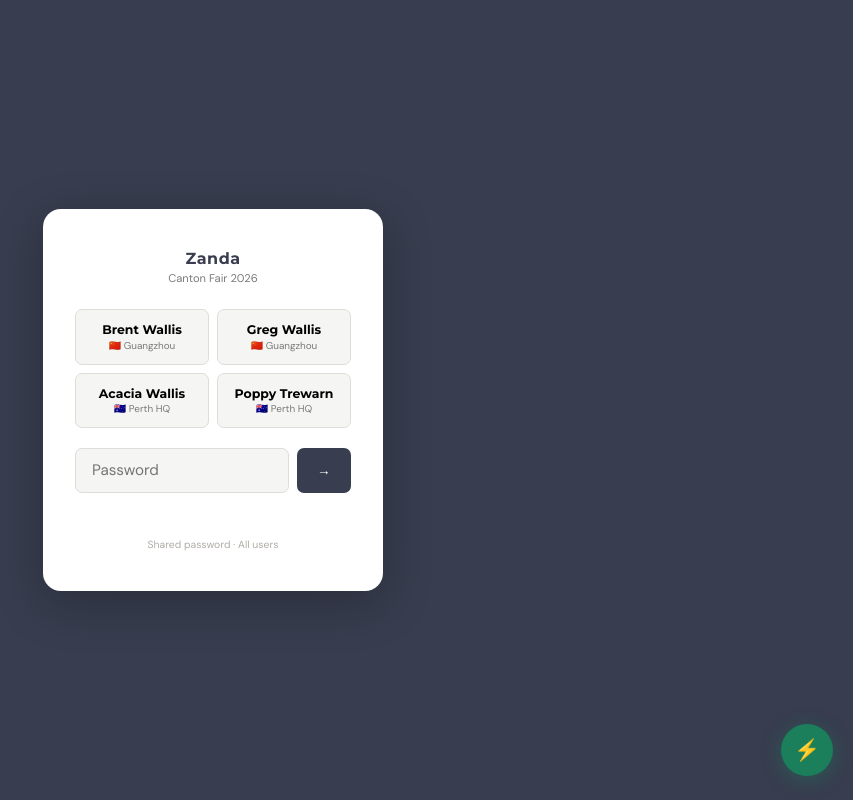
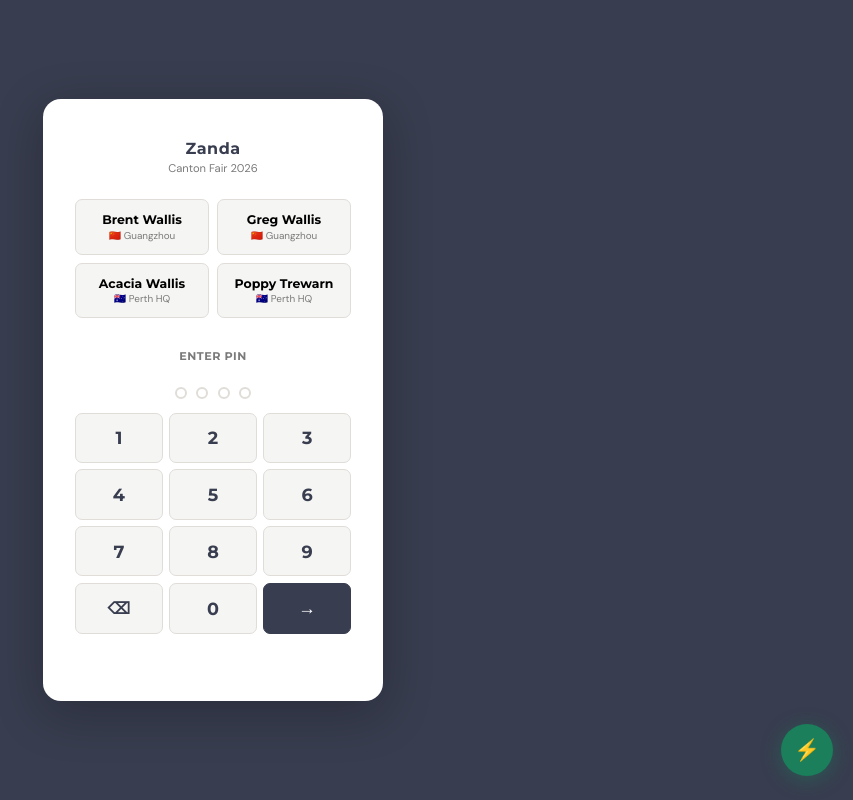
Before and after one commit to ZandaZigHub/cantonfair, a plain HTML site: page index.html in a window 1280 px wide. Shown: the whole page, without its empty margins (427-1280 px from the left). Drawn offline with Linux system fonts and the light colour scheme.

Commit message:
index.html

```diff
--- a/index.html
+++ b/index.html
@@ -40,6 +40,8 @@ body{font-family:'DM Sans',sans-serif;background:var(--bg);color:var(--text);min
 .login-btn{width:100%;padding:.85rem;background:var(--navy);color:#fff;border:none;border-radius:var(--rs);font-family:'Montserrat',sans-serif;font-size:.85rem;font-weight:700;cursor:pointer;letter-spacing:.5px;text-transform:uppercase;transition:.15s}
 .login-btn:hover{background:var(--navy-dk)}
 .le{color:var(--red);font-size:.78rem;min-height:1.1rem;margin-top:.35rem;font-family:'Montserrat',sans-serif}
+.pin-key{padding:.85rem;border:1.5px solid var(--border);border-radius:var(--rs);background:var(--bg);font-family:'Montserrat',sans-serif;font-weight:700;font-size:1.1rem;cursor:pointer;transition:.12s;color:var(--navy);-webkit-tap-highlight-color:transparent;user-select:none}
+.pin-key:active{background:var(--navy);color:#fff;border-color:var(--navy);transform:scale(.95)}
 
 /* ── SHELL ── */
 #app{display:none;flex-direction:column;min-height:100vh}
@@ -354,12 +356,32 @@ textarea.fi{resize:vertical;min-height:60px}
         <span class="user-btn-role">🇦🇺 Perth HQ</span>
       </button>
     </div>
-    <div class="pw-row">
-      <input class="pw-input" type="password" id="pw-input" placeholder="Password" onkeydown="if(event.key==='Enter')doLogin()">
-      <button class="login-btn" style="width:auto;padding:.7rem 1.25rem" onclick="doLogin()" ontouchstart="event.preventDefault();doLogin()">→</button>
+    <!-- PIN display -->
+    <div id="pin-display" style="display:flex;justify-content:center;gap:.5rem;margin-bottom:.85rem;height:2.2rem;align-items:center">
+      <span style="font-size:.7rem;color:var(--muted);font-family:'Montserrat',sans-serif;font-weight:700;text-transform:uppercase;letter-spacing:.5px">Enter PIN</span>
+    </div>
+    <div id="pin-dots" style="display:flex;justify-content:center;gap:.6rem;margin-bottom:.85rem">
+      <div id="pd0" style="width:12px;height:12px;border-radius:50%;border:2px solid var(--border);background:#fff;transition:.15s"></div>
+      <div id="pd1" style="width:12px;height:12px;border-radius:50%;border:2px solid var(--border);background:#fff;transition:.15s"></div>
+      <div id="pd2" style="width:12px;height:12px;border-radius:50%;border:2px solid var(--border);background:#fff;transition:.15s"></div>
+      <div id="pd3" style="width:12px;height:12px;border-radius:50%;border:2px solid var(--border);background:#fff;transition:.15s"></div>
+    </div>
+    <!-- PIN pad -->
+    <div id="pin-pad" style="display:grid;grid-template-columns:1fr 1fr 1fr;gap:.4rem;margin-bottom:.6rem">
+      <button class="pin-key" onclick="pinKey('1')">1</button>
+      <button class="pin-key" onclick="pinKey('2')">2</button>
+      <button class="pin-key" onclick="pinKey('3')">3</button>
+      <button class="pin-key" onclick="pinKey('4')">4</button>
+      <button class="pin-key" onclick="pinKey('5')">5</button>
+      <button class="pin-key" onclick="pinKey('6')">6</button>
+      <button class="pin-key" onclick="pinKey('7')">7</button>
+      <button class="pin-key" onclick="pinKey('8')">8</button>
+      <button class="pin-key" onclick="pinKey('9')">9</button>
+      <button class="pin-key pin-del" onclick="pinDel()" style="font-size:1rem">⌫</button>
+      <button class="pin-key" onclick="pinKey('0')">0</button>
+      <button class="pin-key pin-go" onclick="pinGo()" style="background:var(--navy);color:#fff;border-color:var(--navy)">→</button>
     </div>
     <div class="le" id="le"></div>
-    <div style="font-size:.65rem;color:var(--dim);margin-top:.75rem">Shared password · All users</div>
   </div>
 </div>
 
@@ -931,44 +953,82 @@ function setSyncStatus(status) {
 // ════════════════════════════════════════════════════════
 // LOGIN
 // ════════════════════════════════════════════════════════
+// ════════════════════════════════════════════════════════
+// LOGIN — PIN PAD
+// ════════════════════════════════════════════════════════
+const USER_PINS = { BW:'2606', GW:'1706', AC:'1706', PT:'1706' };
+// BW = Brent: 2606 (26 June — Vaughan's due month, easy to remember)
+// GW/AC/PT = 1706 (17 June — trip return date, easy to share)
+
+let pinEntry = '';
+
 function selectUser(uid, el) {
   selectedUserForLogin = uid;
   document.querySelectorAll('.user-btn').forEach(b => b.classList.remove('sel'));
   el.classList.add('sel');
-  document.getElementById('pw-input').focus();
-}
-function doLogin() {
-  const pwEl = document.getElementById('pw-input');
-  const errEl = document.getElementById('le');
-  // Read value multiple ways to defeat autofill weirdness
-  let pw = pwEl.value;
-  if (!pw) pw = pwEl.getAttribute('value') || '';
-  pw = pw.trim();
-
-  errEl.style.color = 'var(--red)';
-
+  pinEntry = '';
+  updatePinDots();
+  document.getElementById('le').textContent = '';
+}
+
+function pinKey(d) {
+  if (pinEntry.length >= 4) return;
   if (!selectedUserForLogin) {
-    errEl.textContent = 'Tap your name first ↑';
-    document.querySelectorAll('.user-btn').forEach(b => { b.style.outline='2px solid var(--red)'; setTimeout(()=>b.style.outline='',1200); });
+    const le = document.getElementById('le');
+    le.textContent = 'Tap your name first ↑';
+    document.querySelectorAll('.user-btn').forEach(b => { b.style.outline='2px solid var(--red)'; setTimeout(()=>b.style.outline='',1000); });
     return;
   }
-  if (!pw) {
-    errEl.textContent = 'Enter the password.';
-    pwEl.focus();
+  pinEntry += d;
+  updatePinDots();
+  if (pinEntry.length === 4) setTimeout(pinGo, 120);
+}
+
+function pinDel() {
+  pinEntry = pinEntry.slice(0, -1);
+  updatePinDots();
+  document.getElementById('le').textContent = '';
+}
+
+function pinGo() {
+  const le = document.getElementById('le');
+  if (!selectedUserForLogin) {
+    le.textContent = 'Tap your name first ↑';
     return;
   }
-  if (pw !== APP_PASSWORD) {
-    errEl.textContent = 'Wrong password — try again.';
-    pwEl.value = '';
-    pwEl.focus();
+  if (pinEntry.length < 4) {
+    le.textContent = 'Enter 4-digit PIN.';
     return;
   }
-  // Success
-  errEl.textContent = '';
+  if (pinEntry !== USER_PINS[selectedUserForLogin]) {
+    le.textContent = 'Wrong PIN — try again.';
+    pinEntry = '';
+    updatePinDots();
+    // Shake effect
+    const pad = document.getElementById('pin-dots');
+    pad.style.transform='translateX(-8px)';setTimeout(()=>pad.style.transform='translateX(8px)',80);setTimeout(()=>pad.style.transform='',160);
+    return;
+  }
+  le.textContent = '';
   currentUser = selectedUserForLogin;
   lsSet('user', currentUser);
   launch();
 }
+
+function updatePinDots() {
+  for (let i = 0; i < 4; i++) {
+    const d = document.getElementById('pd'+i);
+    if (i < pinEntry.length) {
+      d.style.background = 'var(--navy)';
+      d.style.borderColor = 'var(--navy)';
+    } else {
+      d.style.background = '#fff';
+      d.style.borderColor = 'var(--border)';
+    }
+  }
+}
+
+function doLogin() { pinGo(); } // legacy fallback
 (function(){ const u=lsGet('user',null); if(u&&USERS[u]){ currentUser=u; setTimeout(launch,50); } })();
 
 // ════════════════════════════════════════════════════════
```
